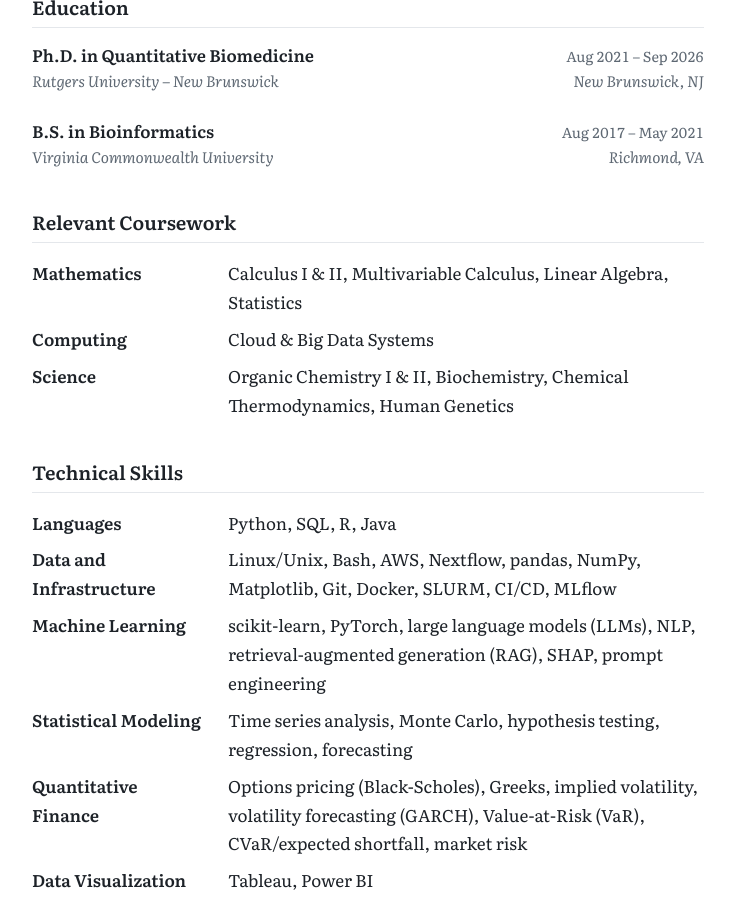
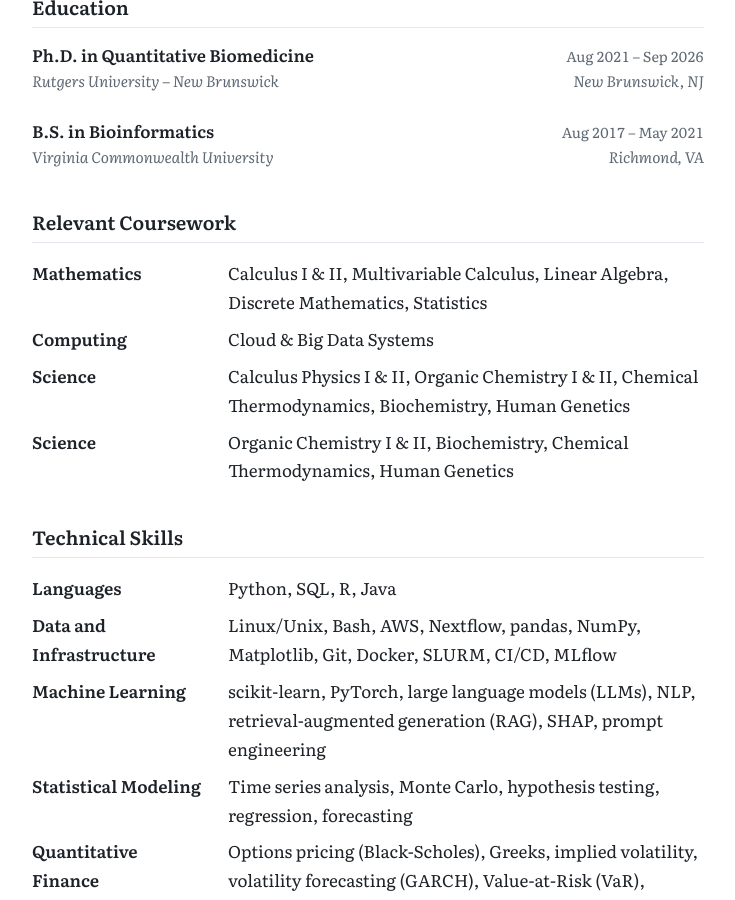
Before and after one commit to mklodi1/mklodi1.github.io, a Jekyll site: the page built from cv/index.html, in a window 1280 px wide and 900 px high, scrolled down 1551 px. Shown: the whole window, without its empty margins (272-1007 px from the left). Built offline with Jekyll 4.4.1, drawn with Linux system fonts in a browser that asks for light colours.

Commit message:
Add science courses and Discrete Mathematics to CV coursework
Co-Authored-By: Claude Opus 5.5 <noreply@anthropic.com>
Claude-Session: https://claude.ai/code/session_018B7yRm4wV88UDqtVSP6gVK

```diff
--- a/_data/cv.yml
+++ b/_data/cv.yml
@@ -44,9 +44,11 @@ education:
 
 coursework:
   - area: "Mathematics"
-    tools: "Calculus I & II, Multivariable Calculus, Linear Algebra, Statistics"
+    tools: "Calculus I & II, Multivariable Calculus, Linear Algebra, Discrete Mathematics, Statistics"
   - area: "Computing"
     tools: "Cloud & Big Data Systems"
+  - area: "Science"
+    tools: "Calculus Physics I & II, Organic Chemistry I & II, Chemical Thermodynamics, Biochemistry, Human Genetics"
   - area: "Science"
     tools: "Organic Chemistry I & II, Biochemistry, Chemical Thermodynamics, Human Genetics"
 
```
